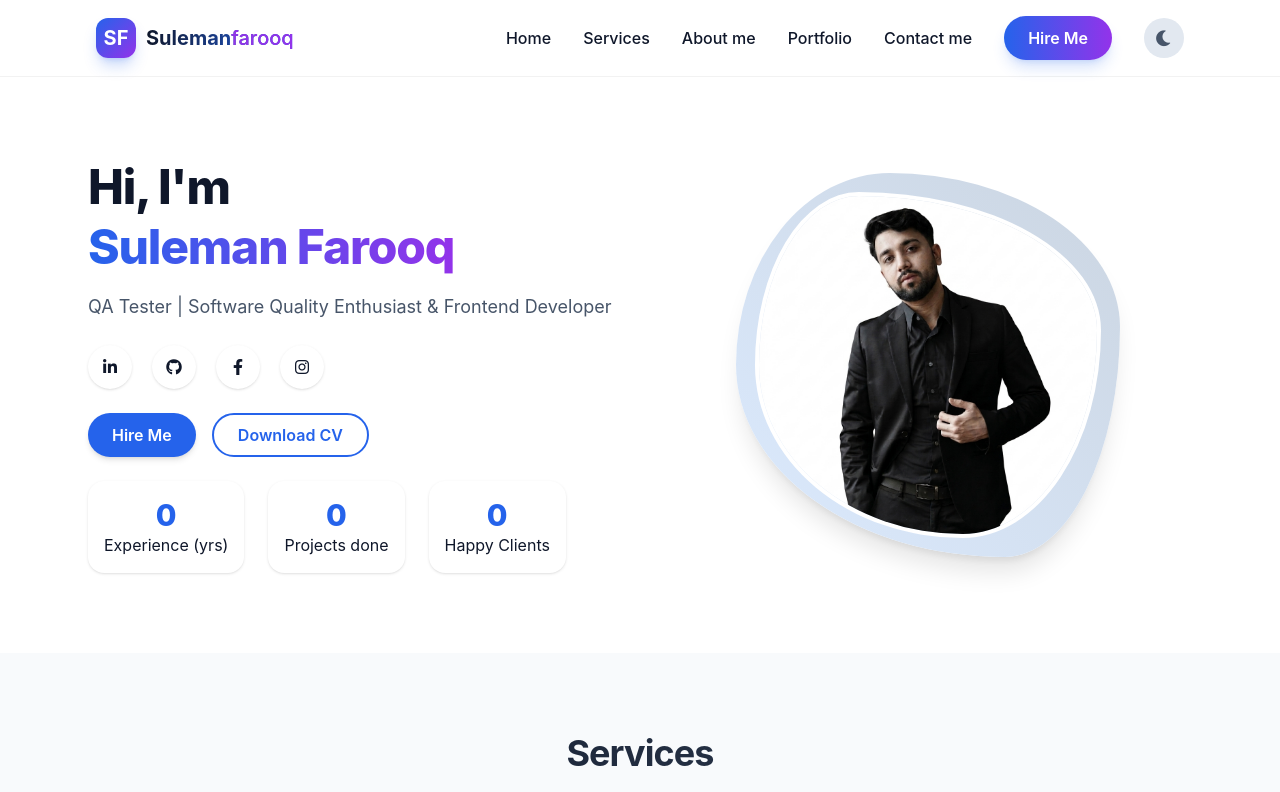
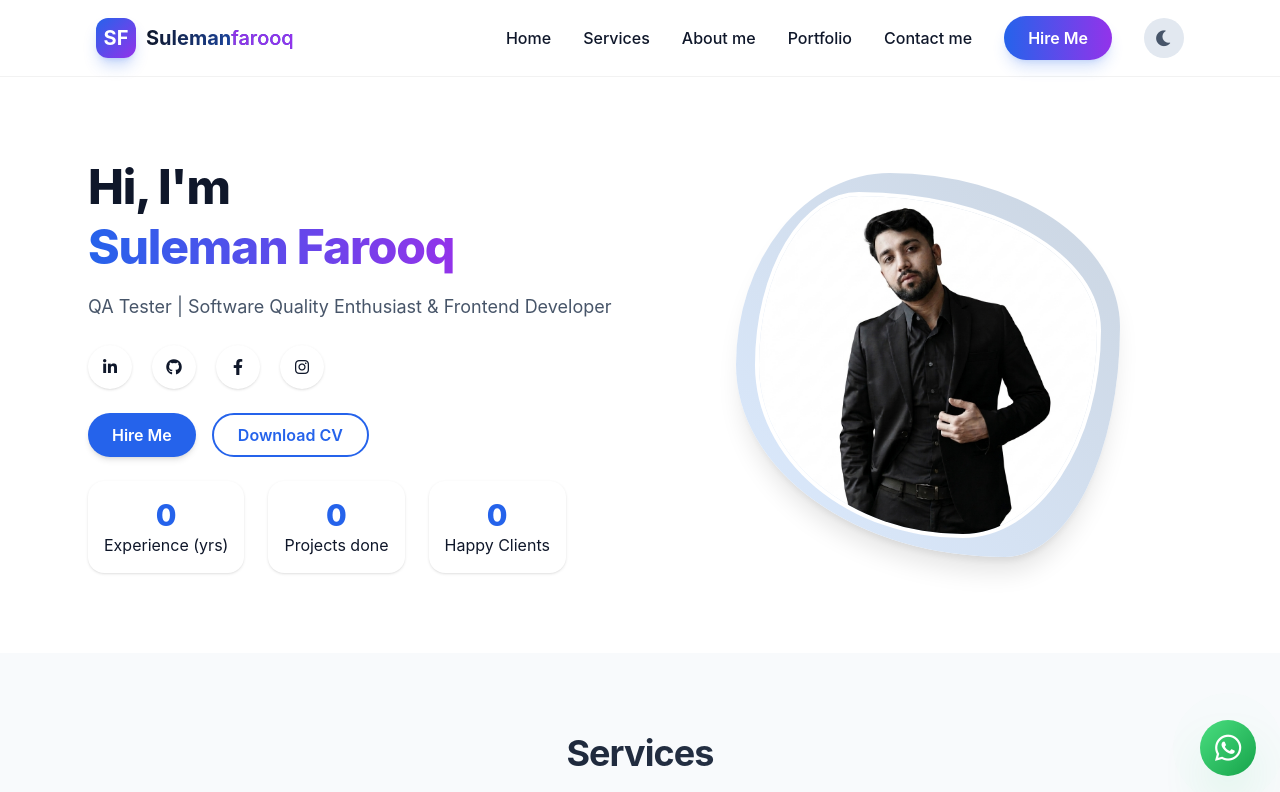
Before and after one commit to SulemanF954/ready-portfolio-app, a Next.js app: page / in a window 1280 px wide. Shown: the top 792 px of the page. Built offline with nearby package versions, Linux system fonts and the light colour scheme.

Commit message:
add whatsapp icon

```diff
--- /dev/null
+++ b/components/FloatingWhatsApp.js
@@ -0,0 +1,48 @@
+// components/FloatingWhatsApp.js
+export default function FloatingWhatsApp() {
+  const phoneNumber = '923076315295';
+  const message = 'Hi Suleman, I visited your portfolio and would like to connect.';
+  const whatsappUrl = `https://wa.me/${phoneNumber}?text=${encodeURIComponent(message)}`;
+
+  return (
+    <div className="fixed bottom-6 right-6 z-50 group">
+      {/* Modern Tooltip */}
+      <div className="absolute right-full mr-4 top-1/2 -translate-y-1/2 whitespace-nowrap
+                      bg-white/90 dark:bg-slate-800/90 backdrop-blur-sm
+                      text-slate-800 dark:text-white text-sm font-medium
+                      px-4 py-2 rounded-xl shadow-lg
+                      border border-white/20 dark:border-slate-700/50
+                      opacity-0 group-hover:opacity-100 transition-all duration-300
+                      pointer-events-none translate-x-2 group-hover:translate-x-0">
+        <span className="flex items-center gap-2">
+          <i className="fab fa-whatsapp text-green-500 text-base"></i>
+          Chat with me
+        </span>
+        {/* Arrow */}
+        <div className="absolute -right-1.5 top-1/2 -translate-y-1/2 w-3 h-3
+                        bg-white/90 dark:bg-slate-800/90 backdrop-blur-sm
+                        border-r border-t border-white/20 dark:border-slate-700/50
+                        rotate-45"></div>
+      </div>
+
+      {/* WhatsApp Button */}
+      <a
+        href={whatsappUrl}
+        target="_blank"
+        rel="noopener noreferrer"
+        className="flex items-center justify-center w-14 h-14 rounded-full
+                   bg-gradient-to-br from-green-400 to-green-600
+                   text-white shadow-2xl shadow-green-500/30
+                   hover:shadow-green-500/50 transition-all duration-300
+                   hover:scale-110 active:scale-95
+                   focus:outline-none focus:ring-4 focus:ring-green-400/50"
+        aria-label="Chat on WhatsApp"
+      >
+        <i className="fab fa-whatsapp text-3xl"></i>
+      </a>
+
+      {/* Subtle pulse ring animation */}
+      <div className="absolute inset-0 rounded-full bg-green-500 -z-10 animate-ping opacity-30"></div>
+    </div>
+  );
+}
--- a/pages/index.js
+++ b/pages/index.js
@@ -6,6 +6,7 @@ import Services from '../components/Services';
 import About from '../components/About';
 import Skills from '../components/Skills';
 import Portfolio from '../components/Portfolio';
+import FloatingWhatsApp from '../components/FloatingWhatsApp';
 import Contact from '../components/Contact';
 import Footer from '../components/Footer';
 import { useDarkMode } from '../hooks/useDarkMode';
@@ -35,6 +36,7 @@ export default function Home() {
         <Contact />
       </main>
       <Footer />
+      <FloatingWhatsApp /> {/* Add this line to include the WhatsApp component */}
     </div>
   );
 }
```
